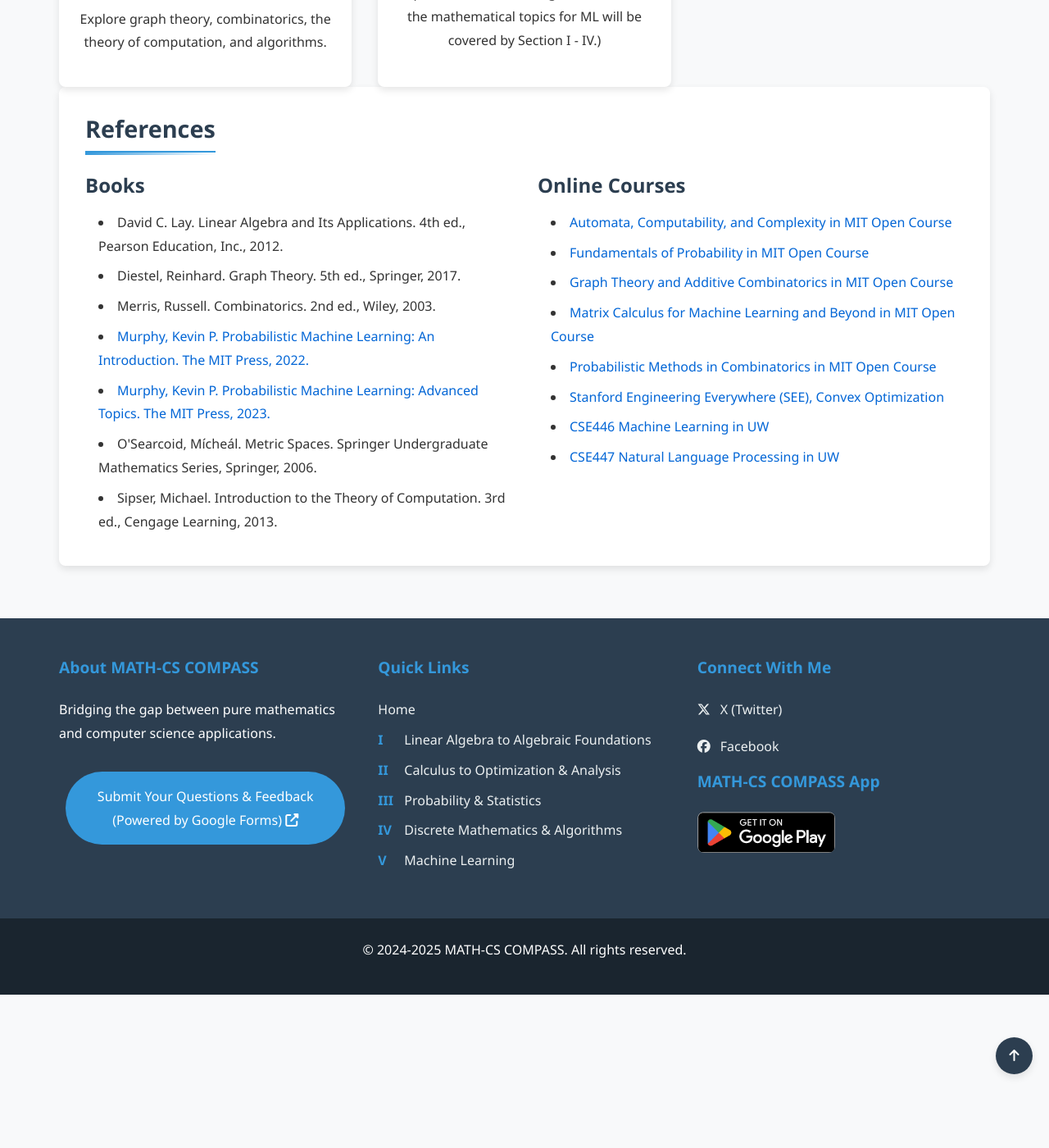
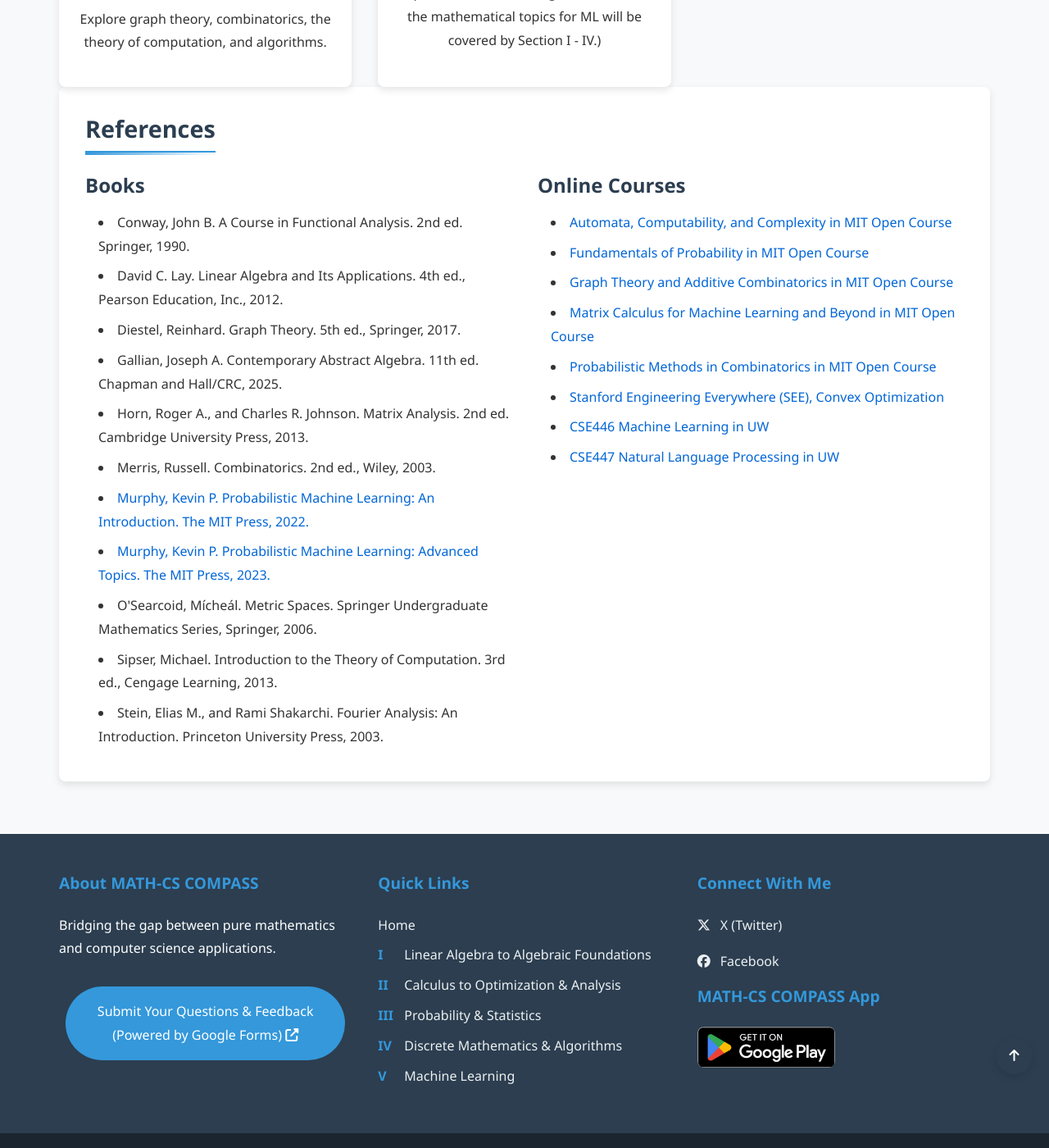
Before and after one commit to Yusukey01/yusukey01.github.io, a Jekyll site: the page built from index.html, in a window 1280 px wide and 1400 px high, scrolled down 1631 px. Shown: the whole window at 82% size. Built offline with Jekyll 4.4.1, drawn with Linux system fonts in a browser that asks for light colours.

Commit message:
added reference

```diff
--- a/index.html
+++ b/index.html
@@ -157,13 +157,17 @@ uses_python: false
                 <div class="reference-column">
                     <h3>Books</h3>
                     <ul>
+                        <li>Conway, John B. A Course in Functional Analysis. 2nd ed. Springer, 1990.</li>
                         <li>David C. Lay. Linear Algebra and Its Applications. 4th ed., Pearson Education, Inc., 2012.</li>
                         <li>Diestel, Reinhard. Graph Theory. 5th ed., Springer, 2017.</li>
+                        <li>Gallian, Joseph A. Contemporary Abstract Algebra. 11th ed. Chapman and Hall/CRC, 2025.</li>
+                        <li>Horn, Roger A., and Charles R. Johnson. Matrix Analysis. 2nd ed. Cambridge University Press, 2013.</li>
                         <li>Merris, Russell. Combinatorics. 2nd ed., Wiley, 2003.</li>
                         <li><a href="http://probml.github.io/book1.html">Murphy, Kevin P. Probabilistic Machine Learning: An Introduction. The MIT Press, 2022.</a></li>
                         <li><a href="http://probml.github.io/book2.html">Murphy, Kevin P. Probabilistic Machine Learning: Advanced Topics. The MIT Press, 2023.</a></li>
                         <li>O'Searcoid, Mícheál. Metric Spaces. Springer Undergraduate Mathematics Series, Springer, 2006.</li>
                         <li>Sipser, Michael. Introduction to the Theory of Computation. 3rd ed., Cengage Learning, 2013.</li>
+                        <li>Stein, Elias M., and Rami Shakarchi. Fourier Analysis: An Introduction. Princeton University Press, 2003.</li>
                     </ul>
                 </div>
                 <div class="reference-column">
```
